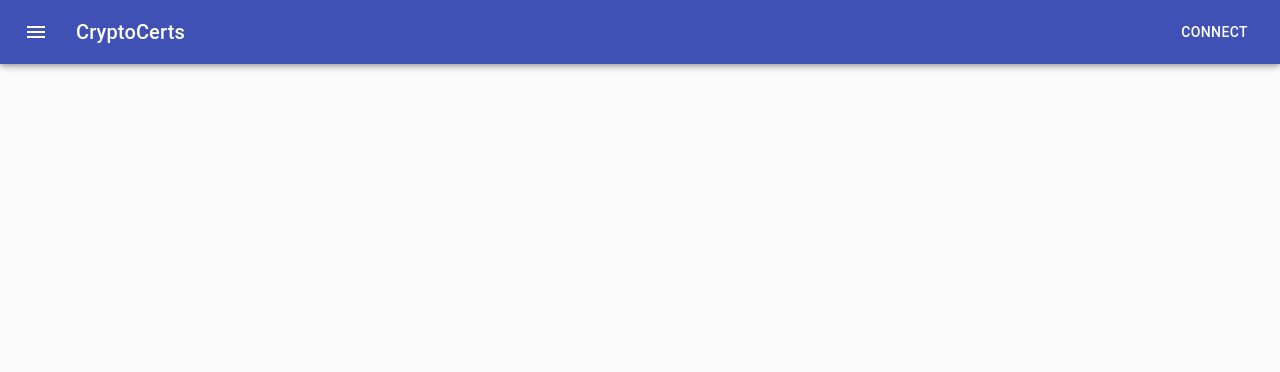
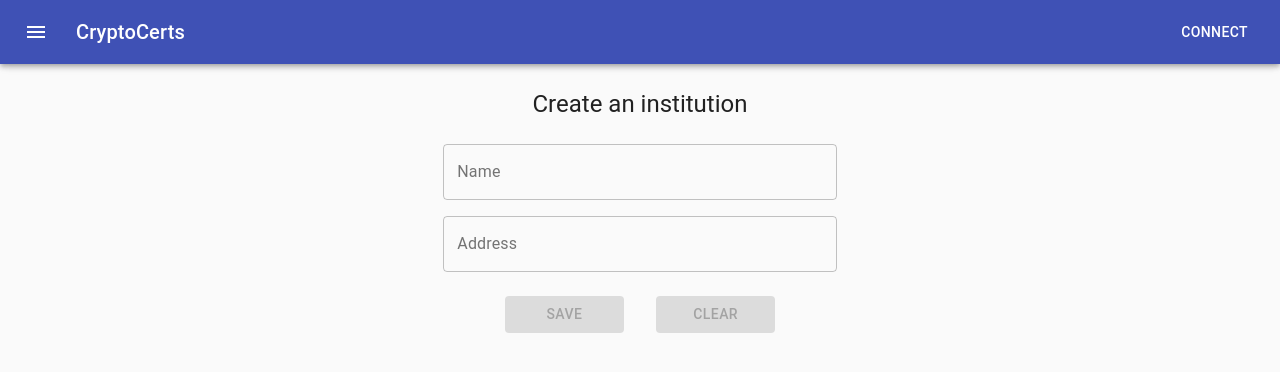
Before and after one commit to lephleg/cryptocerts-client, a React (Create React App) app: page /create-institution in a window 1280 px wide. Shown: the top 372 px of the page. Built offline with nearby package versions, Linux system fonts and the light colour scheme; what web3 would draw is missing.

Commit message:
feat: add create institution form

```diff
--- a/src/App.js
+++ b/src/App.js
@@ -8,6 +8,7 @@ import Spinner from './components/Spinner';
 
 const ValidatePage = lazy(() => import('./components/ValidatePage'));
 const InstitutionsPage = lazy(() => import('./components/InstitutionsPage'));
+const InstitutionForm = lazy(() => import('./components/InstitutionForm'));
 
 export default function App() {
 
@@ -22,6 +23,9 @@ export default function App() {
             <Route path="/institutions">
               <InstitutionsPage />
             </Route>
+            <Route path="/create-institution">
+              <InstitutionForm />
+            </Route>
             <Route path="/validate">
               <ValidatePage />
             </Route>
--- /dev/null
+++ b/src/components/InstitutionForm.js
@@ -0,0 +1,91 @@
+import React, { Fragment, useState } from 'react';
+import Typography from '@material-ui/core/Typography';
+import Container from '@material-ui/core/Container';
+import { Box, Button, makeStyles } from '@material-ui/core';
+import TextField from '@material-ui/core/TextField';
+import { useDispatch } from 'react-redux';
+import { institutionCreated, saveNewInstitution } from '../features/institutions/institutionsSlice';
+import Web3 from 'web3';
+
+const useStyles = makeStyles((theme) => ({
+    title: {
+        textAlign: "center",
+        marginBottom: theme.spacing(2)
+    },
+    form: {
+        textAlign: "center",
+        '& > *': {
+            margin: theme.spacing(1),
+            width: '50ch',
+        }
+    },
+    buttons: {
+        textAlign: "center",
+        '& > *': {
+            margin: theme.spacing(2),
+            width: '15ch',
+        }
+    }
+}));
+
+export default function InstitutionForm() {
+    const classes = useStyles();
+
+    const dispatch = useDispatch();
+
+    const [name, setName] = useState('');
+    const [address, setAddress] = useState('');
+
+    const onNameChanged = (e) => setName(e.target.value);
+    const onAddressChanged = (e) => setAddress(e.target.value);
+
+    const onSaveClicked = () => {
+        if (canSave) {
+            dispatch(saveNewInstitution(name, address));
+            setName('')
+            setAddress('')
+        }
+    };
+
+    const onClearClicked = () => {
+        setName('')
+        setAddress('')
+    };
+
+    const canSave = Boolean(name) && Web3.utils.isAddress(address);
+    const canClear = Boolean(name) || Boolean(address);
+
+    return (
+        <Fragment>
+            <section>
+                <Container maxWidth="md" className={classes.title}>
+                    <Typography variant="h5" component="h5">Create an institution</Typography>
+                </Container>
+            </section>
+            <section>
+                <Container maxWidth="sm">
+                    <form className={classes.form} noValidate autoComplete="off">
+                        <TextField
+                            id="name"
+                            label="Name"
+                            variant="outlined"
+                            value={name}
+                            onChange={onNameChanged}
+                        />
+                        <TextField
+                            id="address"
+                            label="Address"
+                            variant="outlined"
+                            value={address}
+                            onChange={onAddressChanged}
+                        />
+                    </form>
+                    <Box className={classes.buttons}>
+                        <Button variant="contained" color="primary" onClick={onSaveClicked} disabled={!canSave}>Save</Button>
+                        <Button variant="contained" color="default" onClick={onClearClicked} disabled={!canClear}>Clear</Button>
+                    </Box>
+                </Container>
+            </section>
+        </Fragment>
+    );
+}
--- a/src/components/SlideDrawer.js
+++ b/src/components/SlideDrawer.js
@@ -13,6 +13,7 @@ import ListItemText from '@material-ui/core/ListItemText';
 import VerifiedUserIcon from '@material-ui/icons/VerifiedUser';
 import HomeIcon from '@material-ui/icons/Home';
 import AccountBalanceIcon from '@material-ui/icons/AccountBalance';
+import AddCircleIcon from '@material-ui/icons/AddCircle';
 
 function ListItemLink(props) {
   const { icon, primary, to } = props;
@@ -80,7 +81,8 @@ export default function SlideDrawer(props) {
       <Divider />
       <List>
         <ListItemLink key={2} to="/institutions" primary="Institutions" icon={<AccountBalanceIcon />} />
-        <ListItemLink key={3} to="/validate" primary="Validate" icon={<VerifiedUserIcon />} />
+        <ListItemLink key={3} to="/create-institution" primary="Create Institution" icon={<AddCircleIcon />} />
+        <ListItemLink key={4} to="/validate" primary="Validate" icon={<VerifiedUserIcon />} />
       </List>
     </Drawer>
   );
--- a/src/features/institutions/institutionsSlice.js
+++ b/src/features/institutions/institutionsSlice.js
@@ -35,10 +35,22 @@ export const fetchInstitutions = createAsyncThunk('institutions/fetchInstitution
     return Promise.all(promises);
 })
 
+export function saveNewInstitution(name, address) {
+    return async function saveNewInstitutionThunk(dispatch, getState) {
+        const activeAccount = getState().connection.activeAccount;
+        const response = await contract.methods.createInstitution(name, address).send({ from: activeAccount });
+        // dispatch(institutionCreated(response.id, response.name, response.address));
+    }
+}
+
 const institutionsSlice = createSlice({
-    name: 'insituttions',
+    name: 'institutions',
     initialState,
-    reducers: {},
+    reducers: {
+        // institutionCreated(state, action) {
+        //     institutionsAdapter.upsertMany(state, action.payload)
+        // }
+    },
     extraReducers: {
         [fetchInstitutions.pending]: (state, action) => {
             state.status = 'loading'
@@ -52,7 +64,9 @@ const institutionsSlice = createSlice({
             state.error = action.payload
         }
     },
-})
+});
+
+export const { institutionCreated } = institutionsSlice.actions;
 
 export default institutionsSlice.reducer;
 
```
